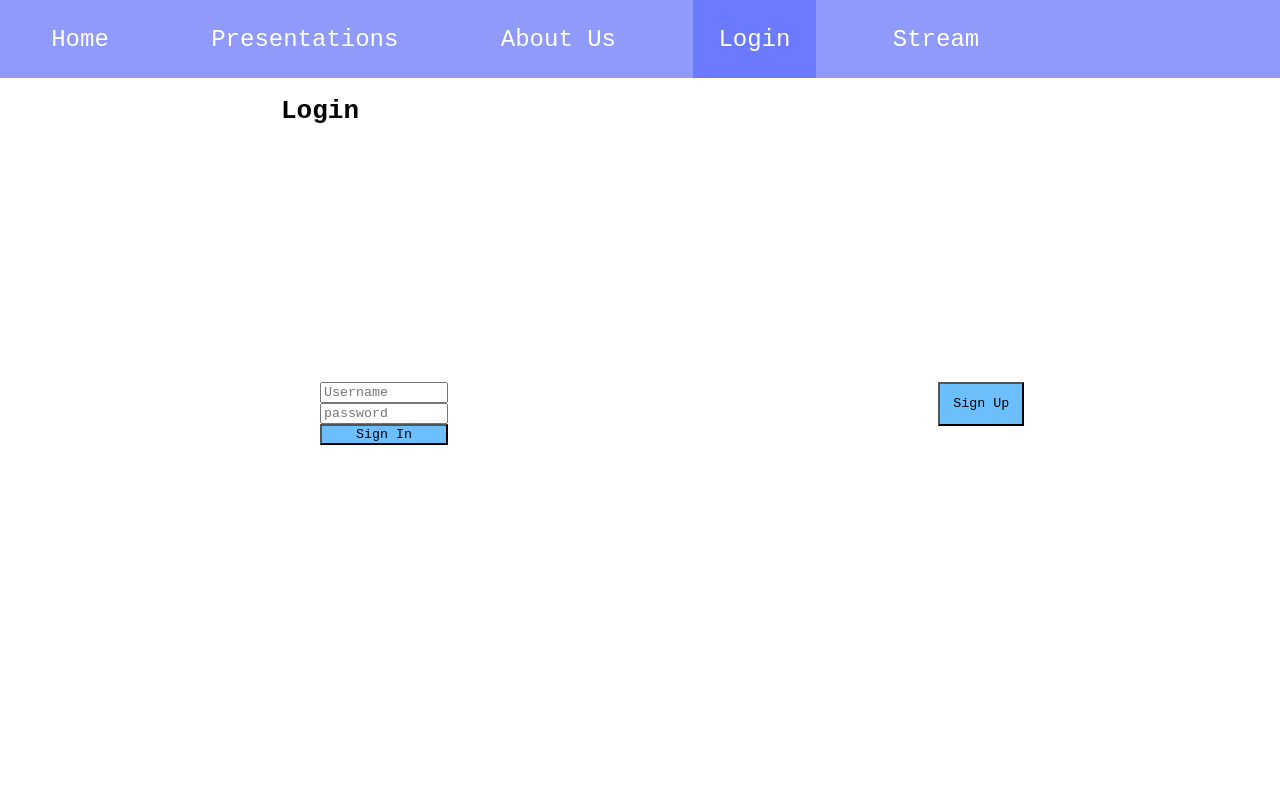
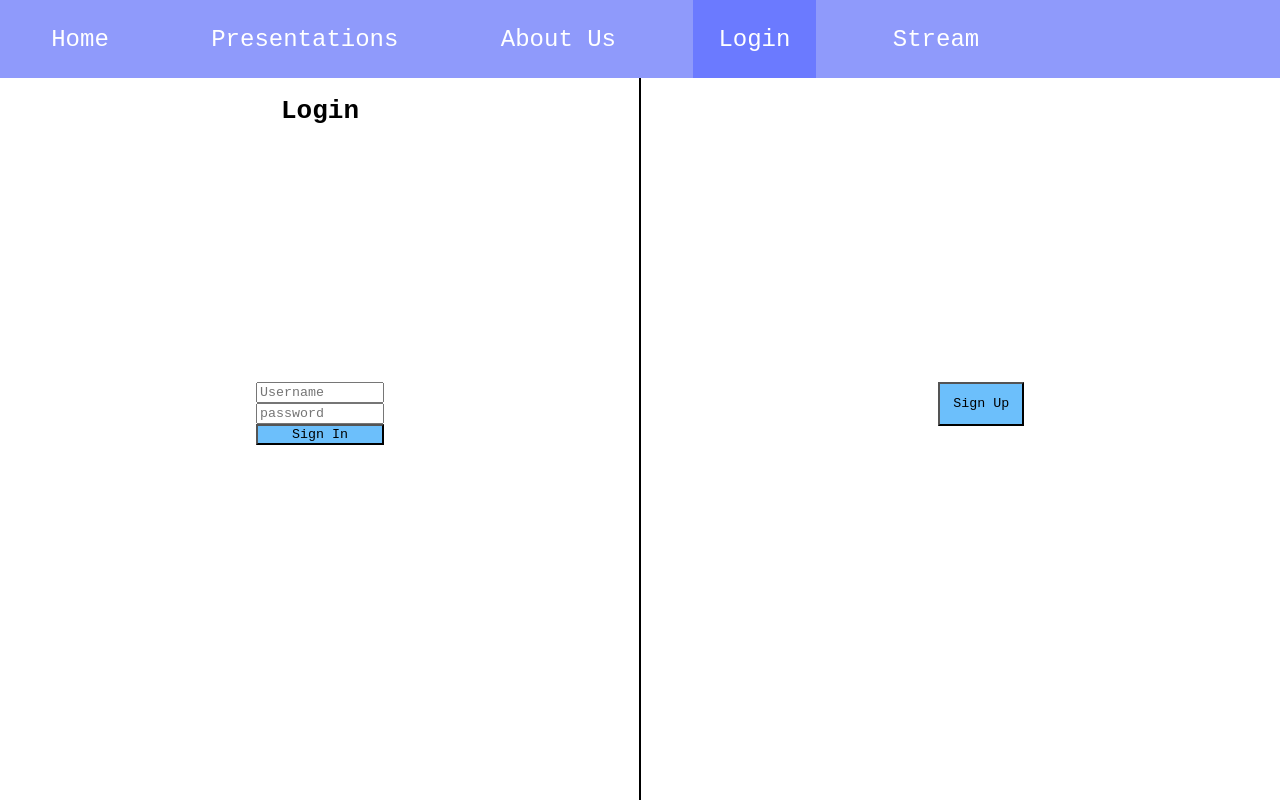
Before and after one commit to as9587/WiCHacks2021, a plain HTML site: page pages/login.html in a window 1280 px wide. Drawn offline with Linux system fonts and the light colour scheme.

Commit message:
Update myStyle.css

```diff
--- a/pages/assets/css/myStyle.css
+++ b/pages/assets/css/myStyle.css
@@ -67,12 +67,16 @@ img {
 }
 
 #login {
-    margin-left: 25vw;
+    margin-left: 20vw;
     margin-top: 20vw;
 }
 
 #login input {
     width: 10vw;
+}
+
+#logBody {
+    background: linear-gradient(#000, #000) no-repeat center/2px 100%;
 }
 
 @media only screen and (max-width: 500px) {
```
